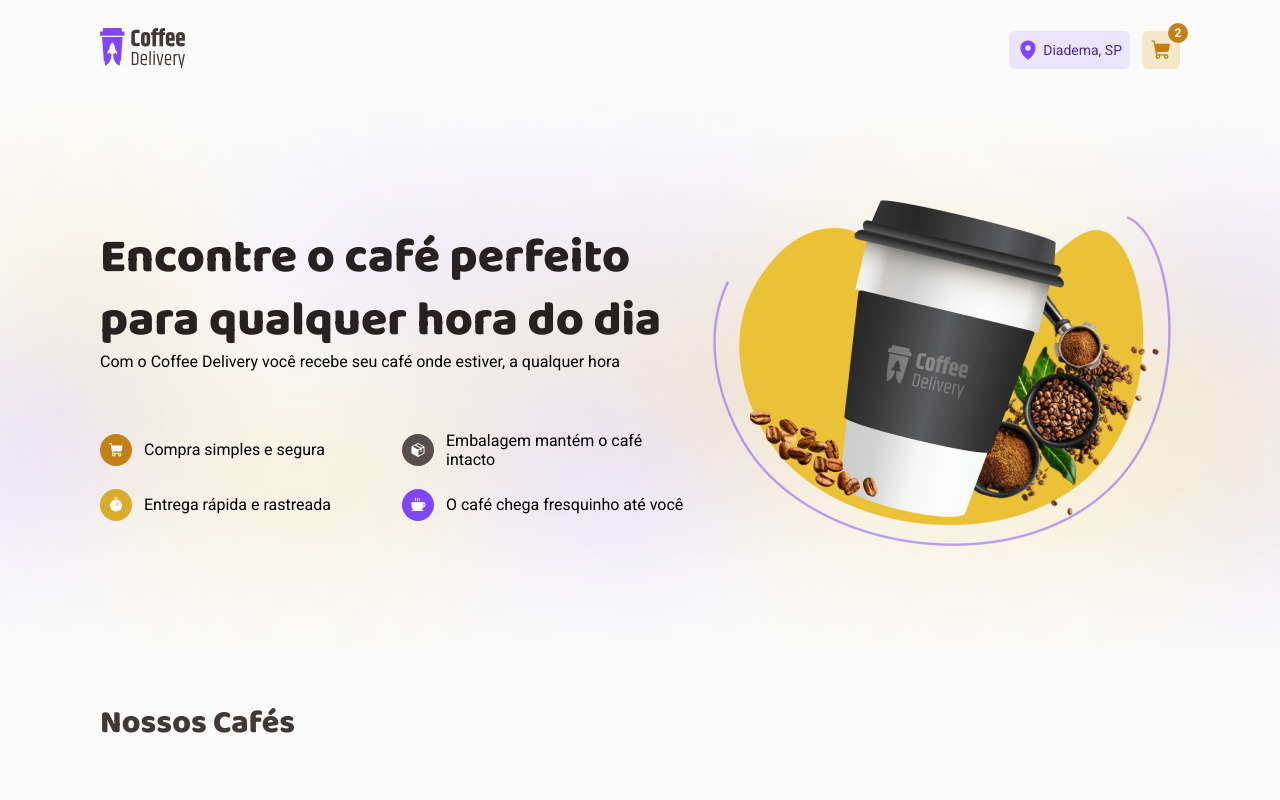
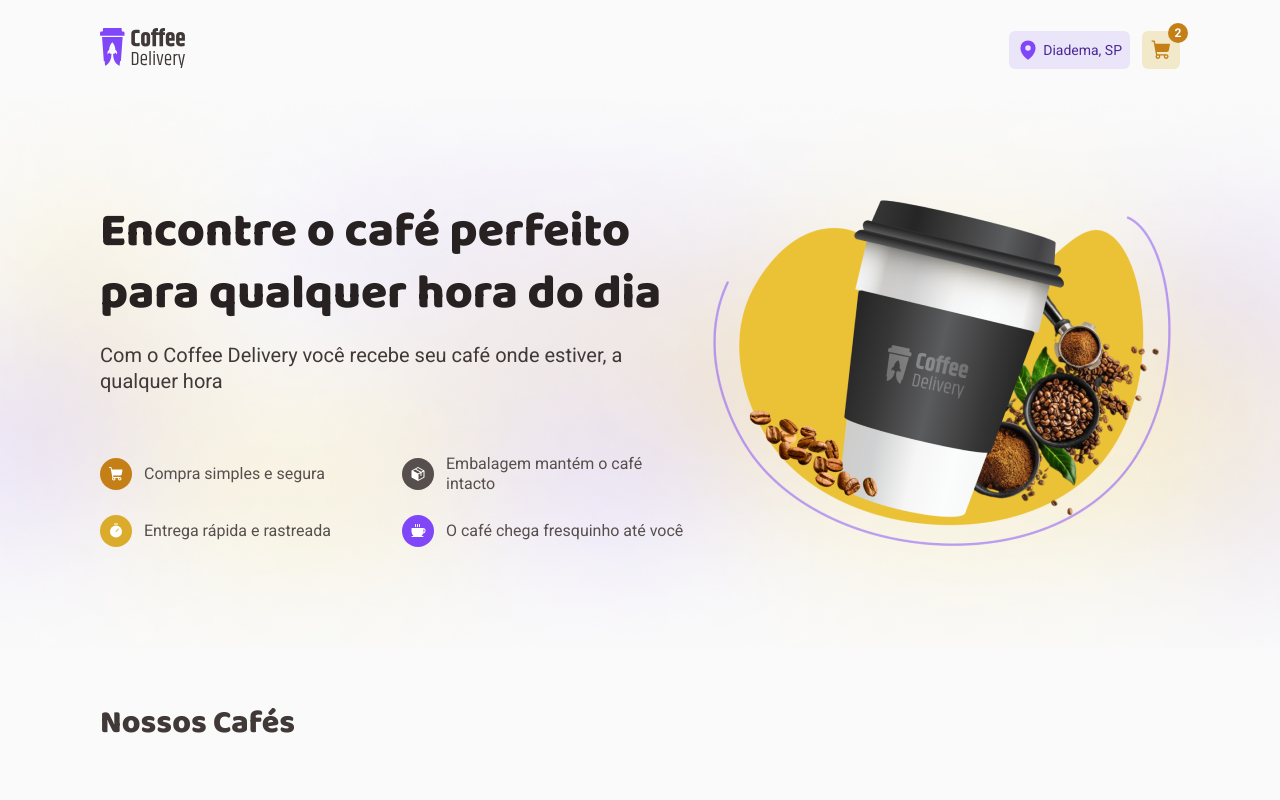
Before and after one commit to vctrhugoop/coffee-delivery, a React (Vite) app: page / in a window 1280 px wide. Shown: the top 800 px of the page. Built offline with nearby package versions, Linux system fonts and the light colour scheme.

Commit message:
🌈 style: adjust texts hero

```diff
--- a/src/components/InfoWithIcon/styles.ts
+++ b/src/components/InfoWithIcon/styles.ts
@@ -4,6 +4,11 @@ export const InfoWithIconContainer = styled.div`
   display: flex;
   align-items: center;
   gap: 1.2rem;
+
+  p {
+    color: ${({ theme }) => theme.colors['base-text']};
+    line-height: 130%;
+  }
 `;
 
 interface IconsContainerProps {
@@ -20,8 +25,4 @@ export const IconContainer = styled.div<IconsContainerProps>`
   display: flex;
   align-items: center;
   justify-content: center;
-
-  p {
-    font-size: 1.6rem;
-  }
 `;
--- a/src/pages/Home/index.tsx
+++ b/src/pages/Home/index.tsx
@@ -1,6 +1,7 @@
 import {
   HeroContainer,
   HeroContent,
+  HeroTextContainer,
   HomeContainer,
   InfoContainer,
   SectionTitle,
@@ -20,11 +21,14 @@ export function Home() {
       <HeroContainer>
         <HeroContent className='container'>
           <div>
-            <h1>Encontre o café perfeito para qualquer hora do dia</h1>
-            <p>
-              Com o Coffee Delivery você recebe seu café onde estiver, a
-              qualquer hora
-            </p>
+            <HeroTextContainer>
+              <h1>Encontre o café perfeito para qualquer hora do dia</h1>
+              <p>
+                Com o Coffee Delivery você recebe seu café onde estiver, a
+                qualquer hora
+              </p>
+            </HeroTextContainer>
+
             <InfoContainer>
               <InfoWithIcon
                 iconBg={colors['yellow-700']}
--- a/src/pages/Home/styles.ts
+++ b/src/pages/Home/styles.ts
@@ -24,13 +24,6 @@ export const HeroContainer = styled.section`
 
 export const HeroContent = styled.div`
   padding: 0 2rem;
-
-  h1 {
-    font-family: 'Baloo 2', sans-serif;
-    font-weight: 800;
-    line-height: 130%;
-    color: ${({ theme }) => theme.colors['base-title']};
-  }
 
   img {
     display: none;
@@ -63,6 +56,24 @@ export const HeroContent = styled.div`
   }
 `;
 
+export const HeroTextContainer = styled.div`
+  h1 {
+    font-family: 'Baloo 2', sans-serif;
+    font-weight: 800;
+    line-height: 130%;
+    color: ${({ theme }) => theme.colors['base-title']};
+  }
+
+  p {
+    font-family: Roboto;
+    font-size: 2rem;
+    font-weight: 400;
+    line-height: 130%;
+    color: ${({ theme }) => theme.colors['base-subtitle']};
+    margin-top: 1.6rem;
+  }
+`;
+
 export const InfoContainer = styled.ul`
   width: 100%;
   display: flex;
```
